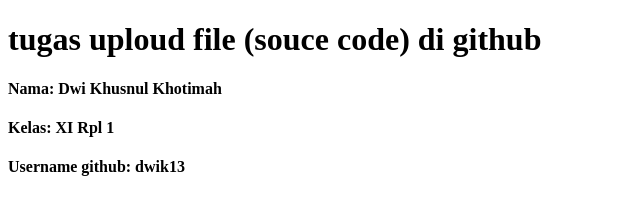
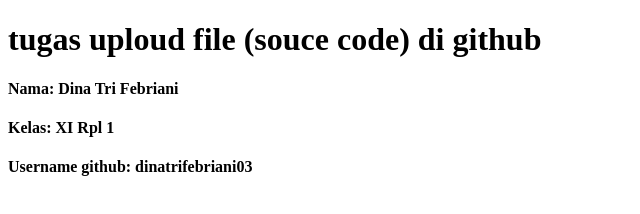
Before and after one commit to dinatrifebriani03/upload-file-, a plain HTML site: page index.html in a window 1280 px wide. Shown: the whole page, without its empty margins (0-640 px from the left). Drawn offline with Linux system fonts and the light colour scheme.

Commit message:
Update index.html
edit file index

```diff
--- a/index.html
+++ b/index.html
@@ -8,8 +8,8 @@
 </head>
 <body>
     <h1>tugas uploud file (souce code) di github</h1>
-    <h4>Nama: Dwi Khusnul Khotimah</h4>
+    <h4>Nama: Dina Tri Febriani</h4>
     <h4>Kelas: XI Rpl 1</h4>
-    <h4>Username github: dwik13</h4>
+    <h4>Username github: dinatrifebriani03</h4>
 </body>
 </html>
```
